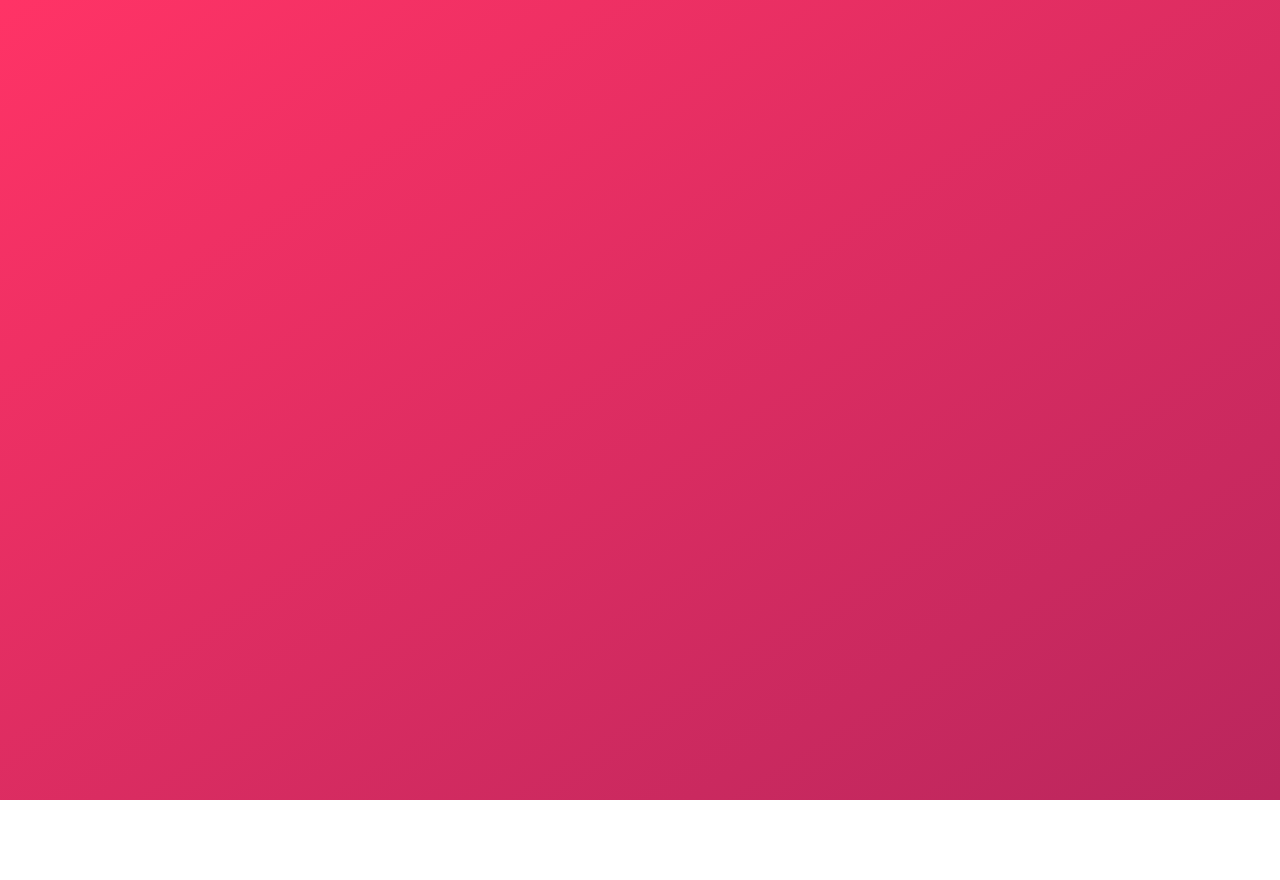
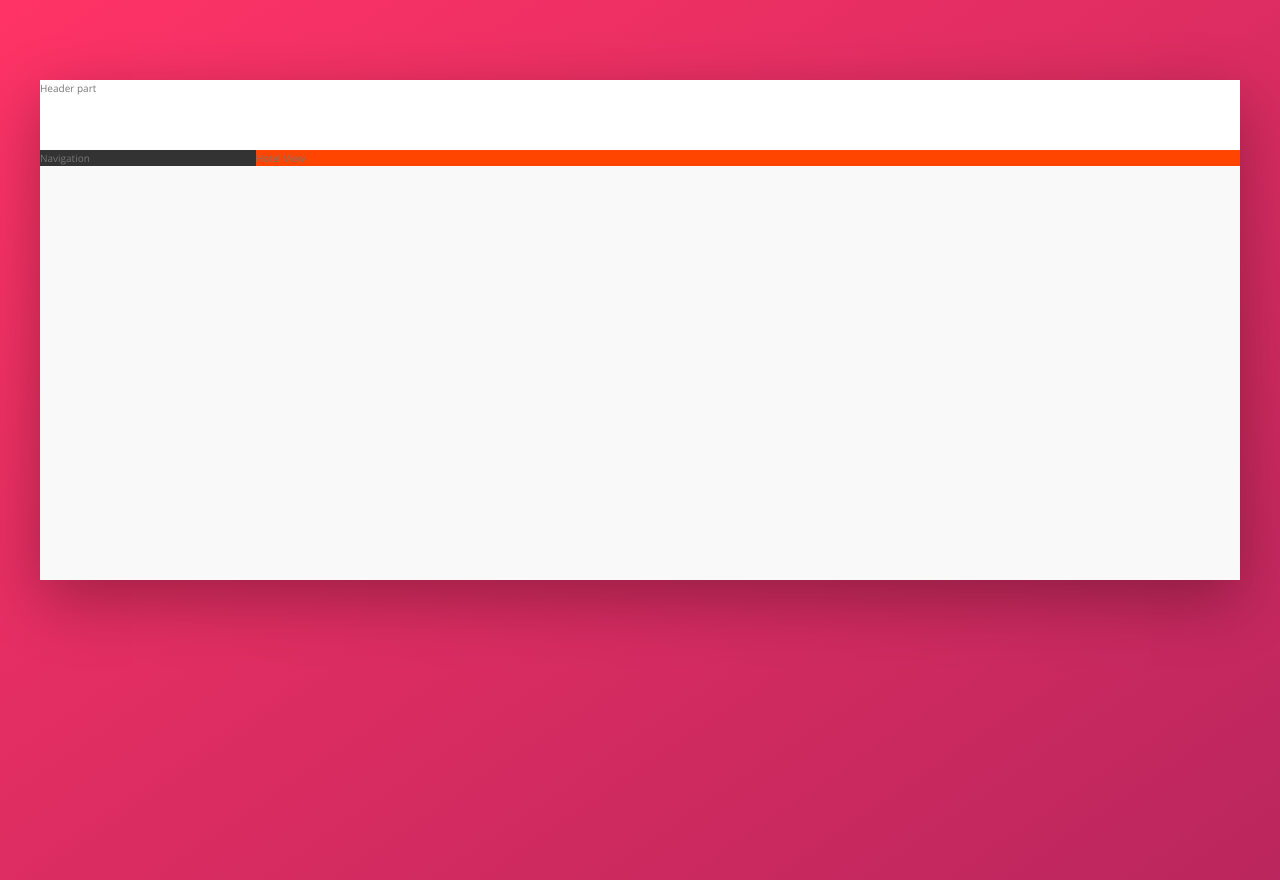
Before and after one commit to dhruv-bvpdev/Trillo, a website built with Parcel: page index.html in a window 1280 px wide. Before the commit the page ends 800 px from the top, so only its background shows below. Built offline with nearby package versions, Linux system fonts and the light colour scheme.

Commit message:
basic layout of page

```diff
--- a/index.html
+++ b/index.html
@@ -13,5 +13,13 @@
 
     <title>trillo &mdash; Your all-in-one booking app</title>
   </head>
-  <body></body>
+  <body>
+    <div class="container">
+      <header class="header">Header part</header>
+      <div class="content">
+        <nav class="sidebar">Navigation</nav>
+        <main class="hotel-view">Hotel View</main>
+      </div>
+    </div>
+  </body>
 </html>
--- a/sass/_base.scss
+++ b/sass/_base.scss
@@ -11,6 +11,8 @@
   --color-grey-dark-1: #333;
   --color-grey-dark-2: #777;
   --color-grey-dark-3: #999;
+
+  --shadow-dark: 0 2rem 6rem rgba(0, 0, 0, 0.3);
 }
 
 * {
--- a/sass/_layout.scss
+++ b/sass/_layout.scss
@@ -0,0 +1,28 @@
+.container {
+  max-width: 120rem;
+  margin: 8rem auto;
+  background-color: var(--color-grey-light-1);
+  box-shadow: var(--shadow-dark);
+  min-height: 50rem;
+}
+
+.header {
+  height: 7rem;
+  background-color: #fff;
+  border-bottom: var(--color-grey-light-2);
+}
+
+.content {
+  display: flex;
+}
+
+.sidebar {
+  background-color: var(--color-grey-dark-1);
+  flex: 0 0 18%; //* grow shrink and flex-basis. Used to set width of a container
+}
+
+.hotel-view {
+  background-color: #fff;
+  background-color: orangered;
+  flex: 1; //* grow (sub-part of above specified property)
+}
```
